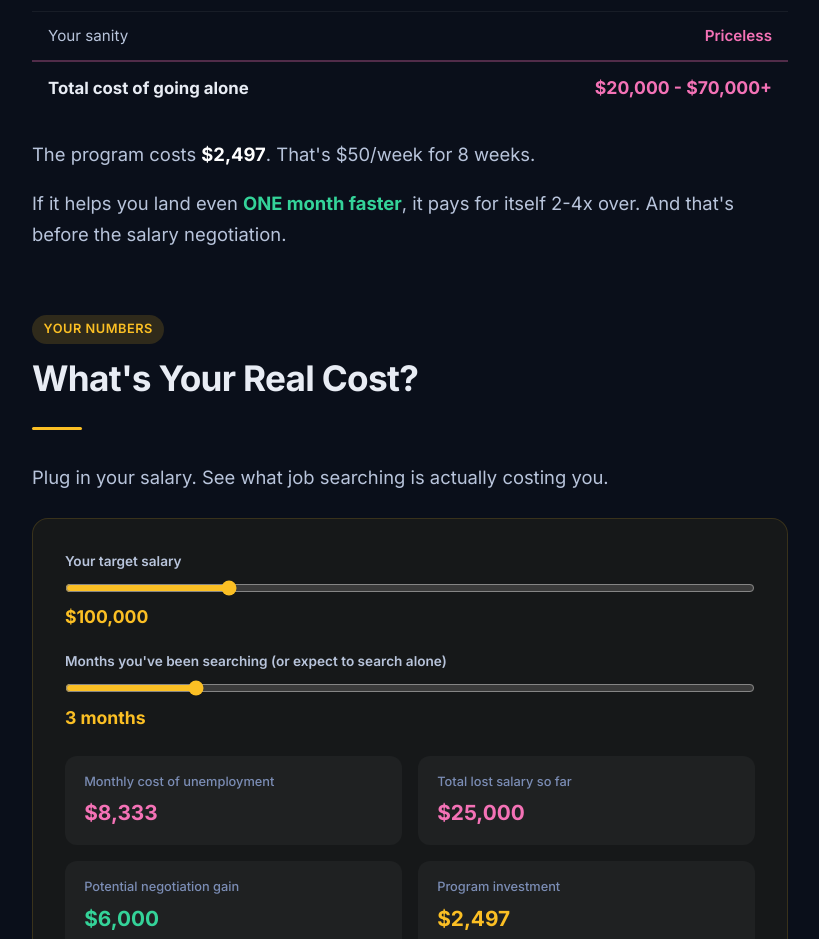
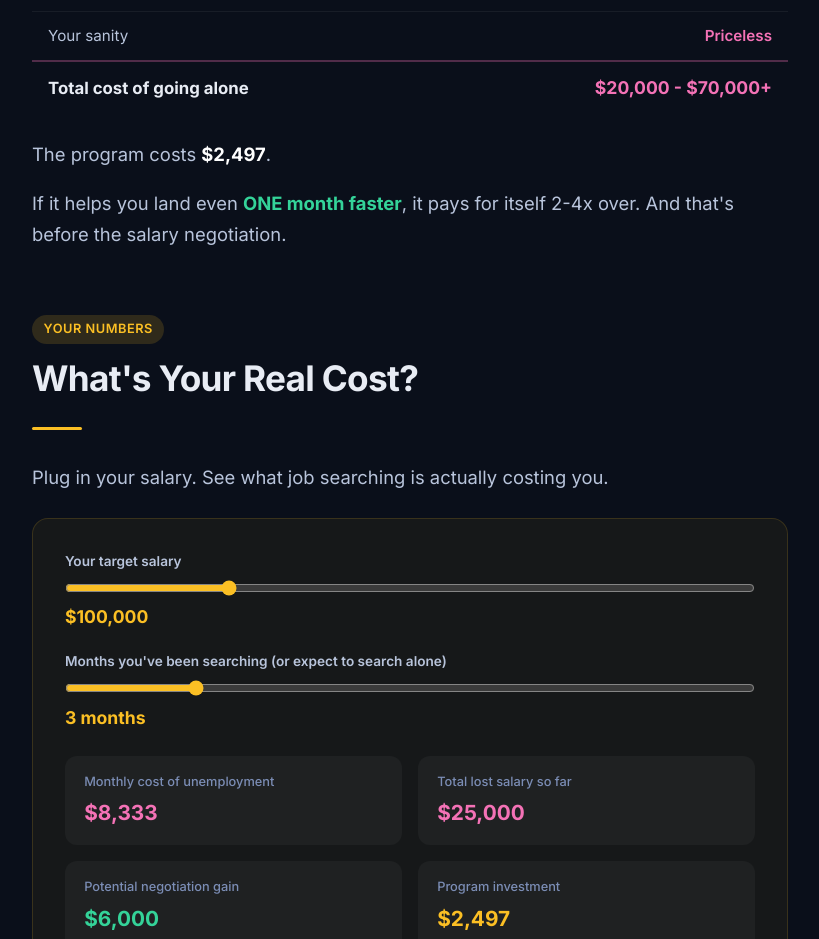
Before and after one commit to izzydoesizzy/clearcareer-program, a plain HTML site: page index.html in a window 1280 px wide. Shown: the part 1280-2219 px from the top of the page, without its empty margins (230-1049 px from the left). Drawn offline with Linux system fonts and the light colour scheme.

Commit message:
fix: remove remaining $50/week from FAQ section
Co-Authored-By: Claude Opus 4.6 (1M context) <noreply@anthropic.com>

```diff
--- a/index.html
+++ b/index.html
@@ -830,7 +830,7 @@
       </tbody>
     </table>
 
-    <p>The program costs <strong class="white">$2,497</strong>. That's $50/week for 8 weeks.</p>
+    <p>The program costs <strong class="white">$2,497</strong>.</p>
 
     <p>If it helps you land even <strong class="green">ONE month faster</strong>, it pays for itself 2-4x over. And that's before the salary negotiation.</p>
   </section>
```
